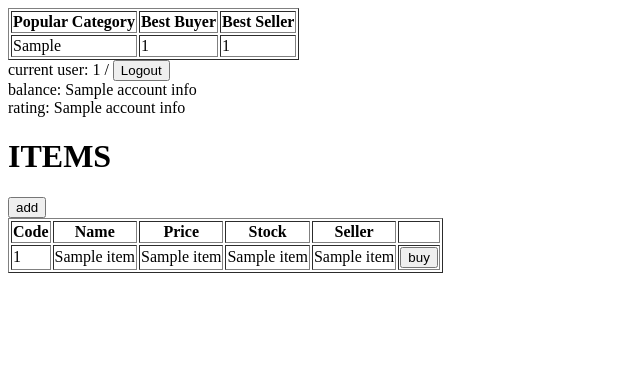
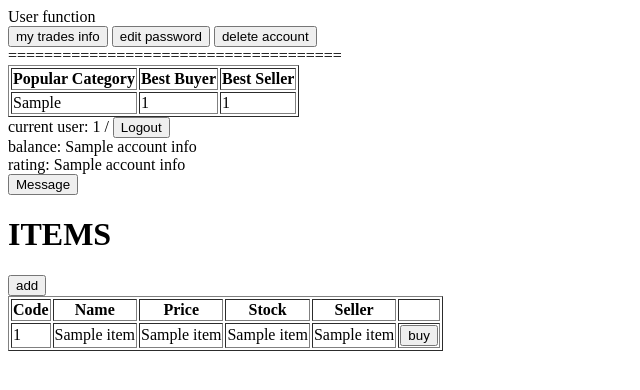
Before and after one commit to hanjoo0211/DB-App-Term-Project, a Flask app: template templates/login_success.html in a window 1280 px wide. Shown: the top 390 px of the page, without its empty margins (0-640 px from the left). Run offline with Flask 2, Linux system fonts and the light colour scheme; the template is opened without the code that fills it: most values are stand-ins (such as "Sample title", 1, 10 or a date in 2020); some libraries are stand-ins or nearby versions.

Commit message:
feat: add user function and message, fix string type

```diff
--- a/app.py
+++ b/app.py
@@ -1,5 +1,6 @@
 import psycopg2
 from flask import Flask, render_template, request
+from datetime import datetime
 
 app = Flask(__name__)
 connect = psycopg2.connect("dbname=term user=postgres password=0000")
@@ -93,7 +94,96 @@ def admin_function():
         trades_info = cur.fetchall()
         return render_template("trades_info.html", current_id = id, trades_info = trades_info)
 
-    return render_template("main.html")
+
+@app.route('/user_function', methods=['post'])
+def user_function():
+    id = request.form["id"]
+    send = request.form["send"]
+
+    if send == 'my trades info':
+        cur.execute("SELECT * FROM trade WHERE buyer = '{}' or seller = '{}';".format(id, id))
+        trades_info = cur.fetchall()
+        return render_template("trades_info.html", current_id = id, trades_info = trades_info)
+    elif send == 'edit password':
+        cur.execute("SELECT * FROM users NATURAL JOIN account where id = '{}';".format(id))
+        user_info = cur.fetchall()
+        return render_template("edit_password.html", current_id = id, user_info = user_info)
+    elif send == 'delete account':
+        cur.execute("SELECT * FROM users NATURAL JOIN account where id = '{}';".format(id))
+        user_info = cur.fetchall()
+        return render_template("delete_account.html", current_id = id, user_info = user_info)
+
+
+@app.route('/edit_password', methods=['post'])
+def edit_password():
+    id = request.form["id"]
+    old_pwd = request.form["old_pwd"]
+    new_pwd = request.form["new_pwd"]
+
+    cur.execute("SELECT password FROM users where id = '{}';".format(id))
+    password = cur.fetchall()[0][0]
+    if old_pwd == password:
+        cur.execute("UPDATE users SET password = '{}' where id = '{}';".format(new_pwd, id))
+        connect.commit()
+        return render_template("error.html", current_id = id, error_messege = "Successfully changed!")
+    else:
+        return render_template("error.html", current_id = id, error_messege = "Wrong old password!")
+
+
+@app.route('/delete_account', methods=['post'])
+def delete_account():
+    id = request.form["id"]
+    old_pwd = request.form["password"]
+
+    cur.execute("SELECT password FROM users where id = '{}';".format(id))
+    password = cur.fetchall()[0][0]
+    if old_pwd == password:
+        cur.execute("DELETE FROM account where id = '{}';".format(id))
+        cur.execute("DELETE FROM users where id = '{}';".format(id))
+        connect.commit()
+        return render_template("main.html")
+    else:
+        return render_template("error.html", current_id = id, error_messege = "Wrong password!")
+
+
+@app.route('/message', methods=['post'])
+def message():
+    id = request.form["id"]
+    cur.execute("SELECT * FROM message WHERE receiver = '{}';".format(id))
+    messages = cur.fetchall()
+    cur.execute("SELECT id FROM users WHERE id != '{}';".format(id))
+    users = cur.fetchall()
+    return render_template("message.html", current_id = id, messages = messages, users = users)
+
+
+@app.route('/send_msg', methods=['post'])
+def send_msg():
+    id = request.form["id"]
+    receiver = request.form["receiver"]
+    msg = request.form["msg"]
+    time = datetime.now().strftime('%Y/%m/%d %H:%M:%S')
+
+    cur.execute("INSERT INTO message VALUES('{}', '{}', '{}', '{}');".format(id, receiver, msg, time))
+    connect.commit()
+
+    return render_template("error.html", current_id = id, error_messege = "Message Sent!")
+
+
+@app.route('/delete_message', methods=['post'])
+def delete_message():
+    id = request.form["id"]
+    sender = request.form["sender"]
+    msg = request.form["msg"]
+    time = request.form["time"]
+
+    cur.execute("DELETE FROM message where receiver = '{}' and sender = '{}' and msg = '{}' and time = '{}';".format(id, sender, msg, time))
+    connect.commit()
+
+    cur.execute("SELECT * FROM message WHERE receiver = '{}';".format(id))
+    messages = cur.fetchall()
+    cur.execute("SELECT id FROM users WHERE id != '{}';".format(id))
+    users = cur.fetchall()
+    return render_template("message.html", current_id = id, messages = messages, users = users)
 
 
 @app.route('/add_item_page', methods=['post'])
--- a/templates/add_item.html
+++ b/templates/add_item.html
@@ -17,12 +17,12 @@
         </tbody>
     </table><br>
     <form action="/add_item" method="post">
-        <input type="hidden" name="id" value={{ current_id }}>
+        <input type="hidden" name="id" value="{{ current_id }}">
 
         <label for="item_code">Code:</label>
         <select id="item_code" name="code">
             {% for category in categories %}
-            <option value={{ category[0] }}>{{ category[0] }} {{ category[1] }}</option>
+            <option value="{{ category[0] }}">{{ category[0] }} {{ category[1] }}</option>
             {% endfor %}
         </select><br>
 
@@ -38,7 +38,7 @@
         <input type="submit" name="send" value="add"><br>
     </form>
     <form action="/error_return" method="post">
-        <input type="hidden" name="id" value={{ current_id }}>
+        <input type="hidden" name="id" value="{{ current_id }}">
         <input type="submit" name="send" value="cancel">
     </form>
 </body>
--- a/templates/error.html
+++ b/templates/error.html
@@ -7,7 +7,7 @@
 <body>
 {{ error_messege }}<br>
 <form action="/error_return" method="post">
-    <input type="hidden" name="id" value={{ current_id }}>
+    <input type="hidden" name="id" value="{{ current_id }}">
     <input type="submit" name="send" value="return">
 </form>
 </form>
--- a/templates/login_success.html
+++ b/templates/login_success.html
@@ -8,12 +8,20 @@
     {% if current_id == "admin" %}
         Admin function
         <form action="/admin_function" method="post">
-            <input type="hidden" name="id" value={{ current_id }}>
+            <input type="hidden" name="id" value="{{ current_id }}">
             <input type="submit" name="send" value="users info">
             <input type="submit" name="send" value="trades info">
         </form>
-        =====================================
+    {% else %}
+        User function
+        <form action="/user_function" method="post">
+            <input type="hidden" name="id" value="{{ current_id }}">
+            <input type="submit" name="send" value="my trades info">
+            <input type="submit" name="send" value="edit password">
+            <input type="submit" name="send" value="delete account">
+        </form>
     {% endif %}
+    =====================================
     <table border="1">
         <thead>
             <th>Popular Category</th>
@@ -35,9 +43,13 @@
     </form>
     balance: {{ account_info[0][1]}}<br>
     rating: {{ account_info[0][2]}}
+    <form action="/message" method="post">
+        <input type="hidden" name="id" value="{{ current_id }}">
+        <input type="submit" name="send" value="Message">
+    </form>
     <h1>ITEMS</h1>
     <form action="/add_item_page" method="post">
-        <input type="hidden" name="id" value={{ current_id }}>
+        <input type="hidden" name="id" value="{{ current_id }}">
         <input type="submit" name="send" value="add">
     </form>
     <table border="1">
@@ -49,7 +61,6 @@
             <th>Seller</th>
             <th></th>
         </thead>
-
         <tbody>
             {% for item in items %}
             <tr>
@@ -59,12 +70,12 @@
                 <td>{{ item[3] }}</td>
                 <td>{{ item[4] }}</td>
                 <td><form action="/buy_item_page" method="post">
-                    <input type="hidden" name="id" value={{ current_id }}>
-                    <input type="hidden" name="code" value={{ item[0] }}>
-                    <input type="hidden" name="name" value={{ item[1] }}>
+                    <input type="hidden" name="id" value="{{ current_id }}">
+                    <input type="hidden" name="code" value="{{ item[0] }}">
+                    <input type="hidden" name="name" value="{{ item[1] }}">
                     <input type="hidden" name="price" value={{ item[2] }}>
                     <input type="hidden" name="stock" value={{ item[3] }}>
-                    <input type="hidden" name="seller" value={{ item[4] }}>
+                    <input type="hidden" name="seller" value="{{ item[4] }}">
                     {% if current_id == item[4] %}
                         <input type="submit" name="send" disabled value="buy">
                     {% else %}
--- a/templates/trades_info.html
+++ b/templates/trades_info.html
@@ -25,7 +25,7 @@
         </tbody>
     </table><br>
     <form action="/error_return" method="post">
-        <input type="hidden" name="id" value={{ current_id }}>
+        <input type="hidden" name="id" value="{{ current_id }}">
         <input type="submit" name="send" value="return">
     </form>
 </body>
--- a/templates/users_info.html
+++ b/templates/users_info.html
@@ -25,7 +25,7 @@
         </tbody>
     </table><br>
     <form action="/error_return" method="post">
-        <input type="hidden" name="id" value={{ current_id }}>
+        <input type="hidden" name="id" value="{{ current_id }}">
         <input type="submit" name="send" value="return">
     </form>
 </body>
```
Also changed, not shown: templates/buy_item.html (+5 -5 lines), templates/delete_account.html (added, +36 -0 lines), templates/edit_password.html (added, +39 -0 lines), templates/message.html (added, +54 -0 lines), templates/trade_item.html (+5 -5 lines).
